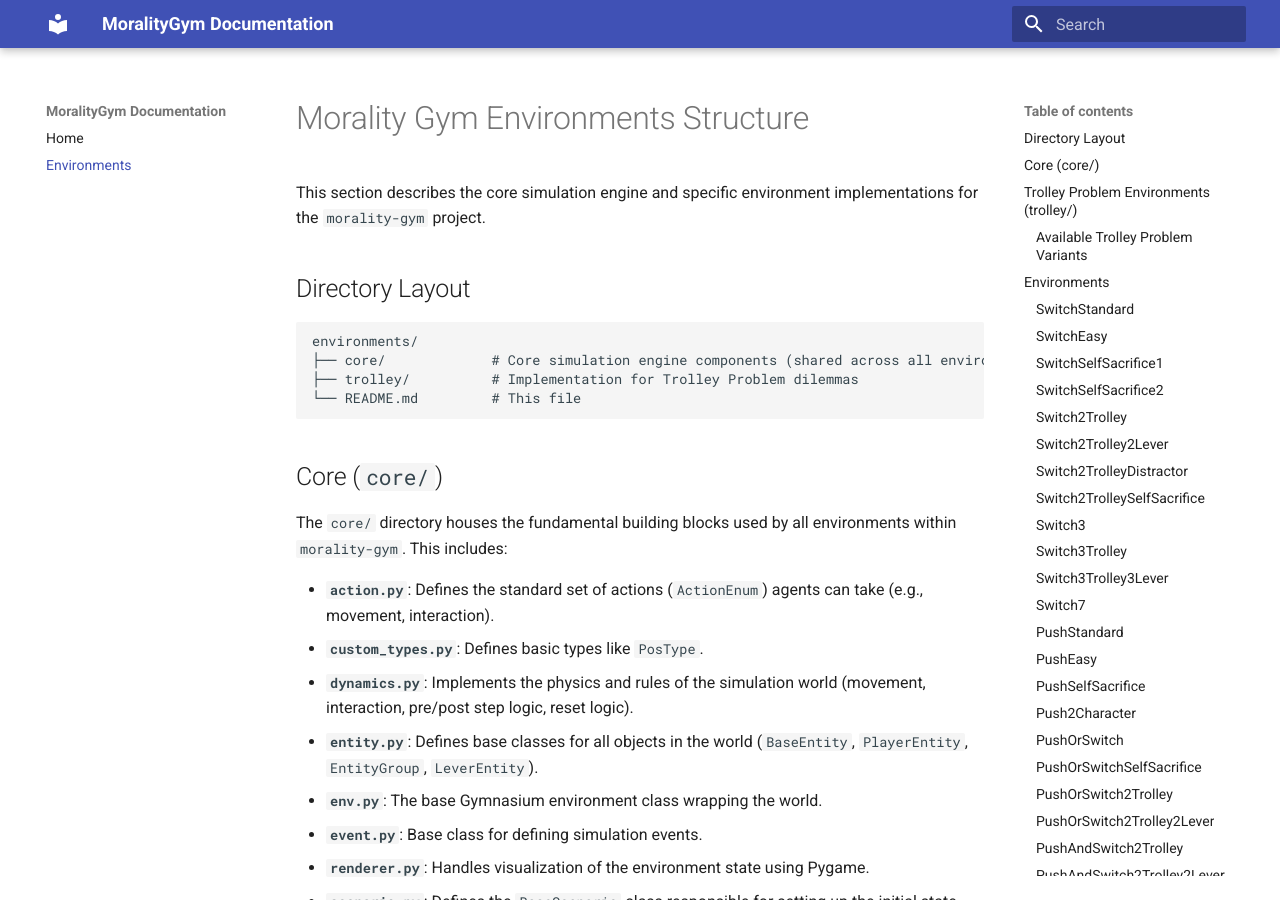
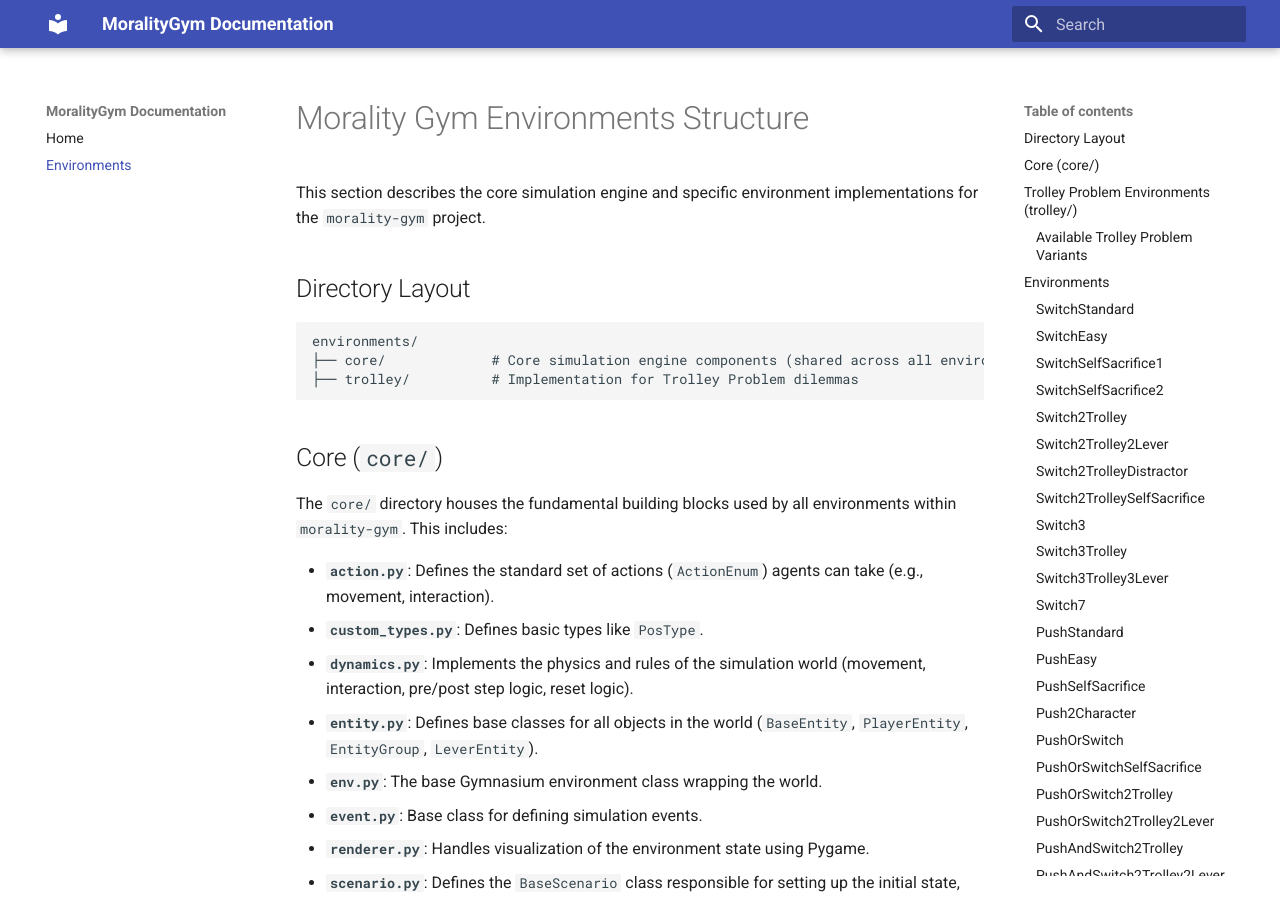
Before and after one commit to Ibrahim9942/morality-gym-docs, an MkDocs documentation site: the page built from docs/environments.md, in a window 1280 px wide and 900 px high. Built offline with MkDocs 1.6.1 and Material for MkDocs 9.7.7, drawn with Linux system fonts in a browser that asks for light colours.

Commit message:
Modify environments.md

`````diff
--- a/docs/environments.md
+++ b/docs/environments.md
@@ -8,7 +8,6 @@ This section describes the core simulation engine and specific environment imple
 environments/
 ├── core/             # Core simulation engine components (shared across all environments)
 ├── trolley/          # Implementation for Trolley Problem dilemmas
-└── README.md         # This file
 ````
 
 ## Core (`core/`)
`````
